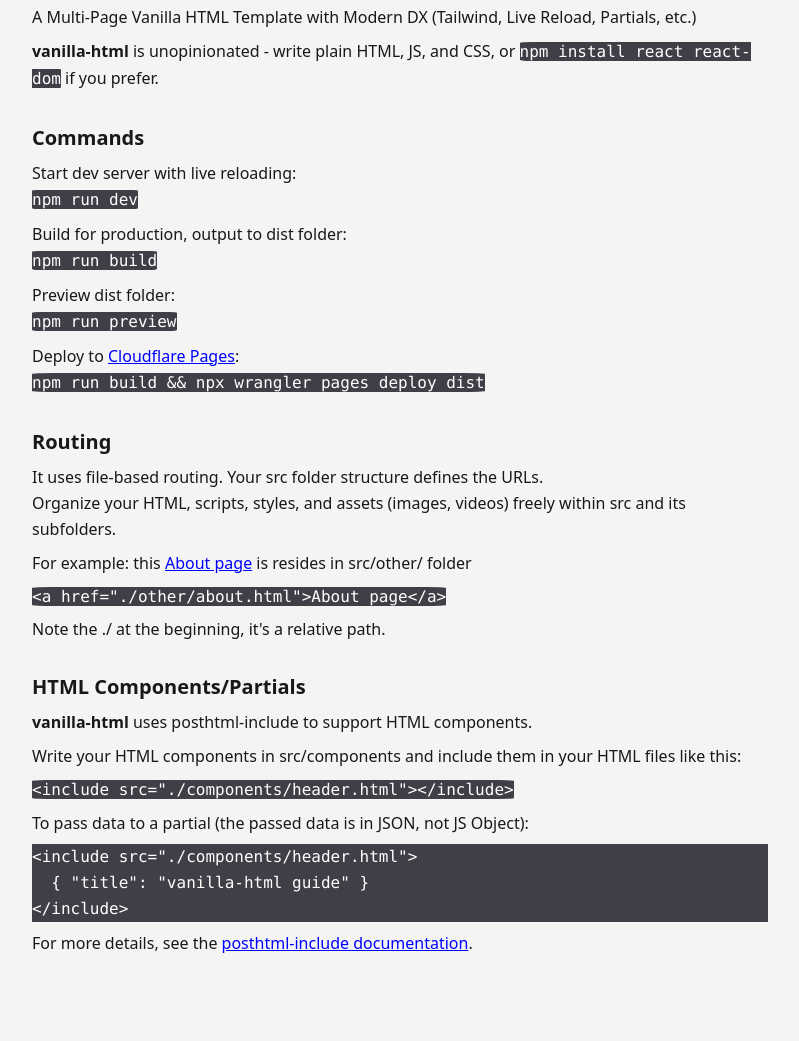
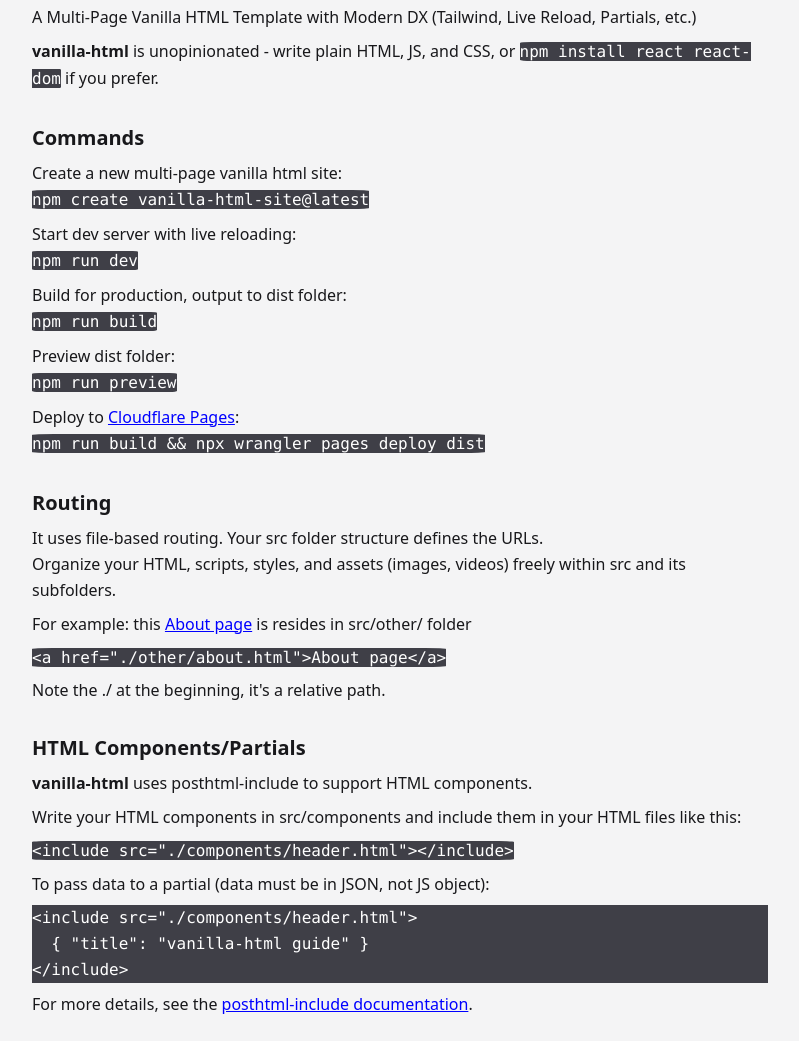
Before and after one commit to ducbao414/vanilla-html, a website built with Parcel: page src/index.html in a window 1280 px wide. Shown: the part 57-1098 px from the top of the page, without its empty margins (240-1039 px from the left). Before the commit the page ends 1037 px from the top, so only its background shows below. Built offline with nearby package versions, Linux system fonts and the light colour scheme.

Commit message:
add npm create guide

```diff
--- a/src/index.html
+++ b/src/index.html
@@ -26,6 +26,12 @@
     </p>
 
     <h2 class="text-xl font-bold mt-8">Commands</h2>
+    <p class="my-2 leading-relaxed">
+      Create a new multi-page vanilla html site:
+      <br>
+      <code>npm create vanilla-html-site@latest</code>
+    </p>
+
     <p class="my-2 leading-relaxed">
       Start dev server with live reloading:
       <br>
@@ -70,7 +76,7 @@
 
     <code>&lt;include src="./components/header.html"&gt;&lt;/include&gt;</code>
 
-    <p class="my-2 leading-relaxed">To pass data to a partial (the passed data is in JSON, not JS Object):</p>
+    <p class="my-2 leading-relaxed">To pass data to a partial (data must be in JSON, not JS object):</p>
 
     <pre class="my-2 leading-relaxed"><code>&lt;include src="./components/header.html"&gt;
   { "title": "vanilla-html guide" }
```
